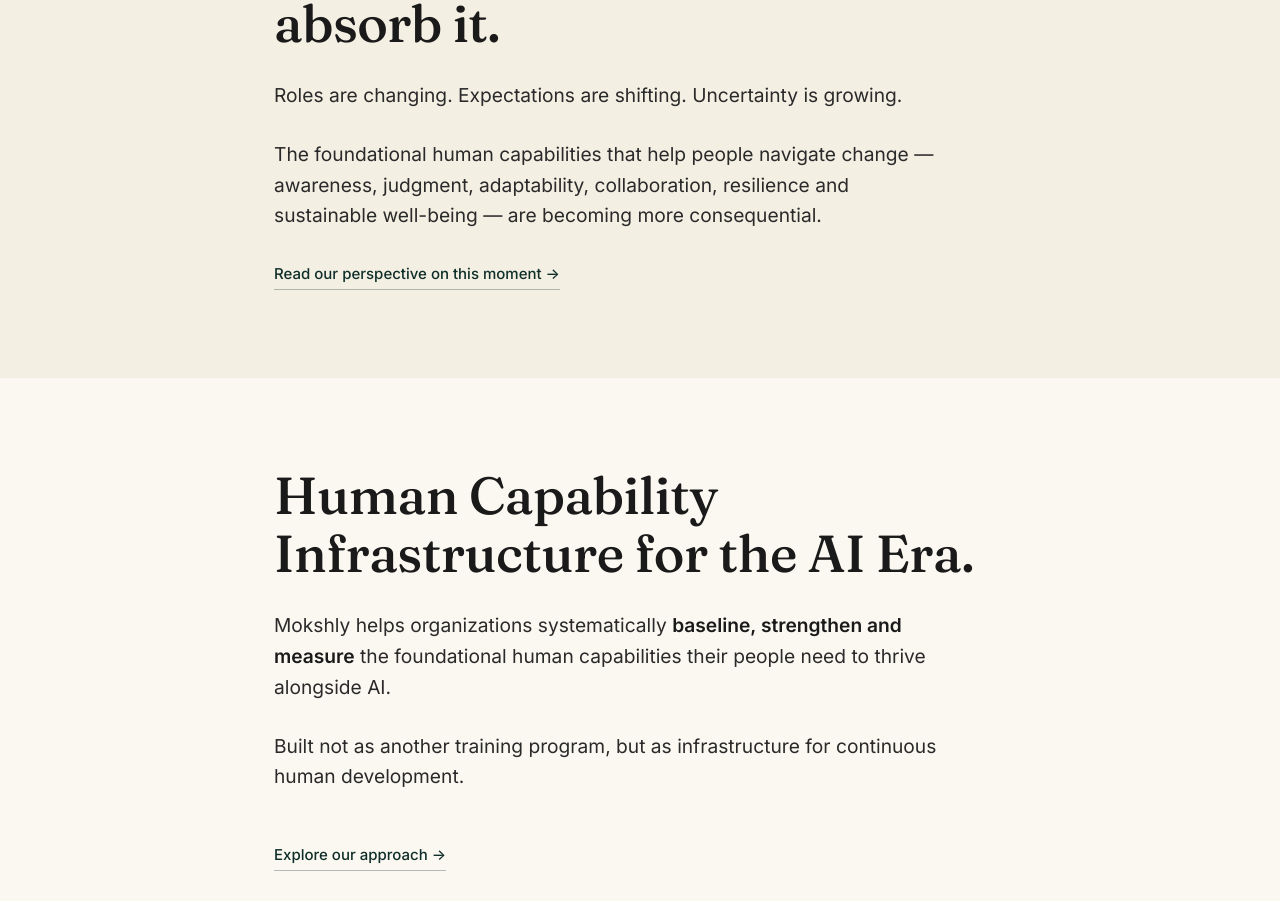
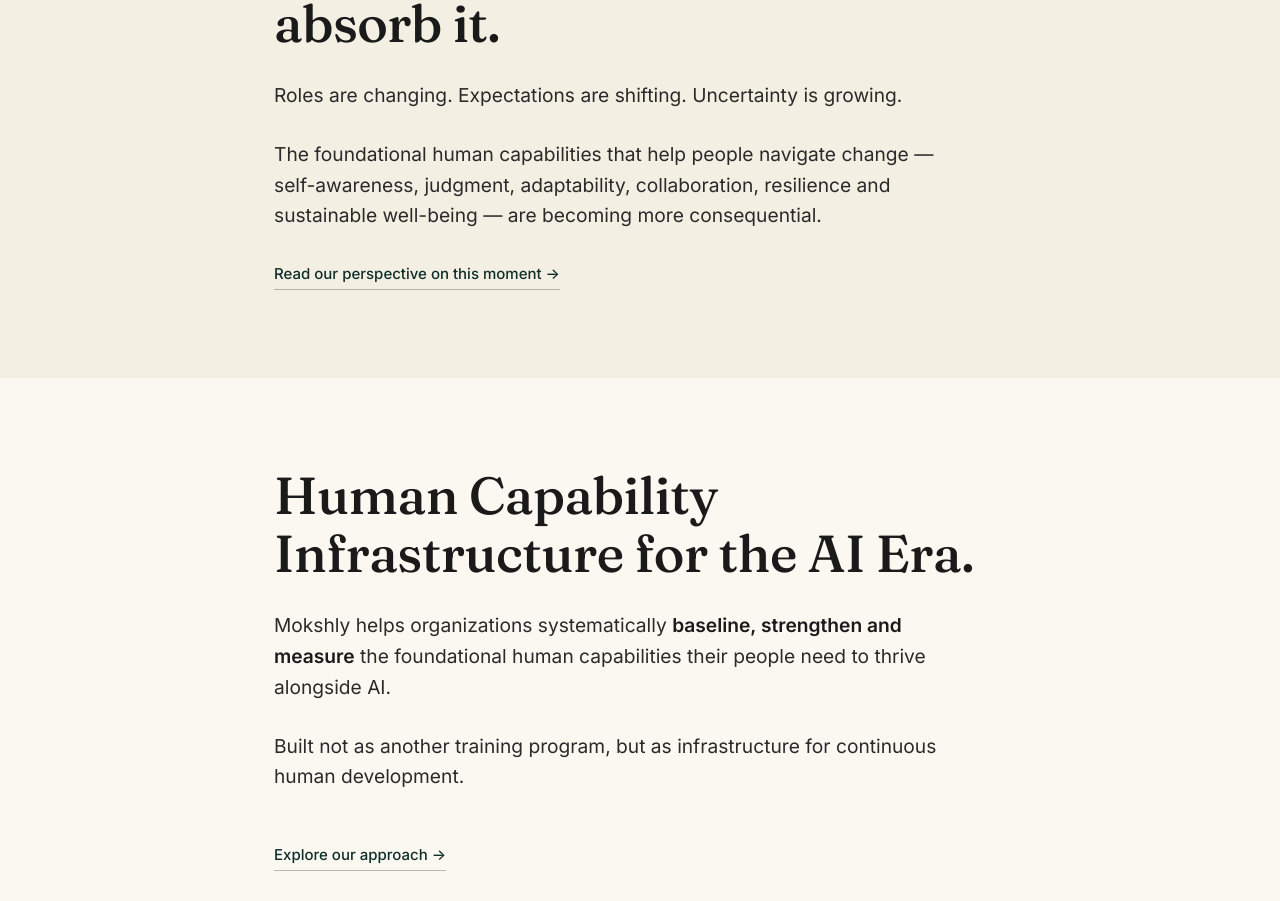
Before and after one commit to exaltr55/mokshly-website, a React (Vite) app: page / in a window 1280 px wide. Shown: the part 1280-2181 px from the top of the page. Built offline with nearby package versions, Linux system fonts and the light colour scheme.

Commit message:
Home: use self-awareness (the capability) as the first of the six, not awareness
Co-Authored-By: Claude Opus 4.8 (1M context) <noreply@anthropic.com>

```diff
--- a/src/pages/Home.tsx
+++ b/src/pages/Home.tsx
@@ -162,7 +162,7 @@ export default function Home() {
           </p>
           <p className="lede mb-md">
             The foundational human capabilities that help people navigate change —
-            awareness, judgment, adaptability, collaboration, resilience and
+            self-awareness, judgment, adaptability, collaboration, resilience and
             sustainable well-being — are becoming more consequential.
           </p>
           <Link to="/manifesto" className="link-arrow">
```
